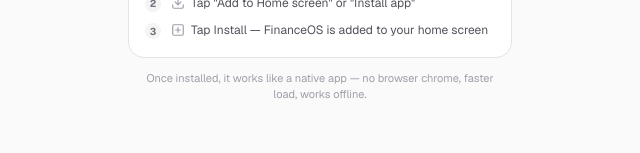
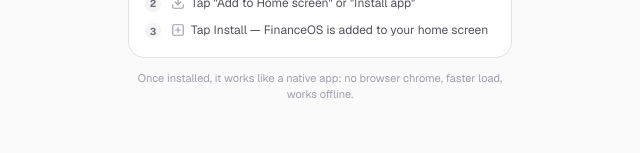
Before and after one commit to RevanthR/personal-finance, a Next.js app: page /login in a window 1280 px wide. Shown: the part 584-737 px from the top of the page, without its empty margins (320-960 px from the left). Built offline with nearby package versions, Linux system fonts and the light colour scheme; no server answers.

Commit message:
fix: replace long dash with colon in login page copy

```diff
--- a/src/app/login/page.tsx
+++ b/src/app/login/page.tsx
@@ -104,7 +104,7 @@
           </div>
 
           <p className="text-center text-[11px] text-zinc-400 px-2">
-            Once installed, it works like a native app — no browser chrome, faster load, works offline.
+            Once installed, it works like a native app: no browser chrome, faster load, works offline.
           </p>
         </div>
 
```
